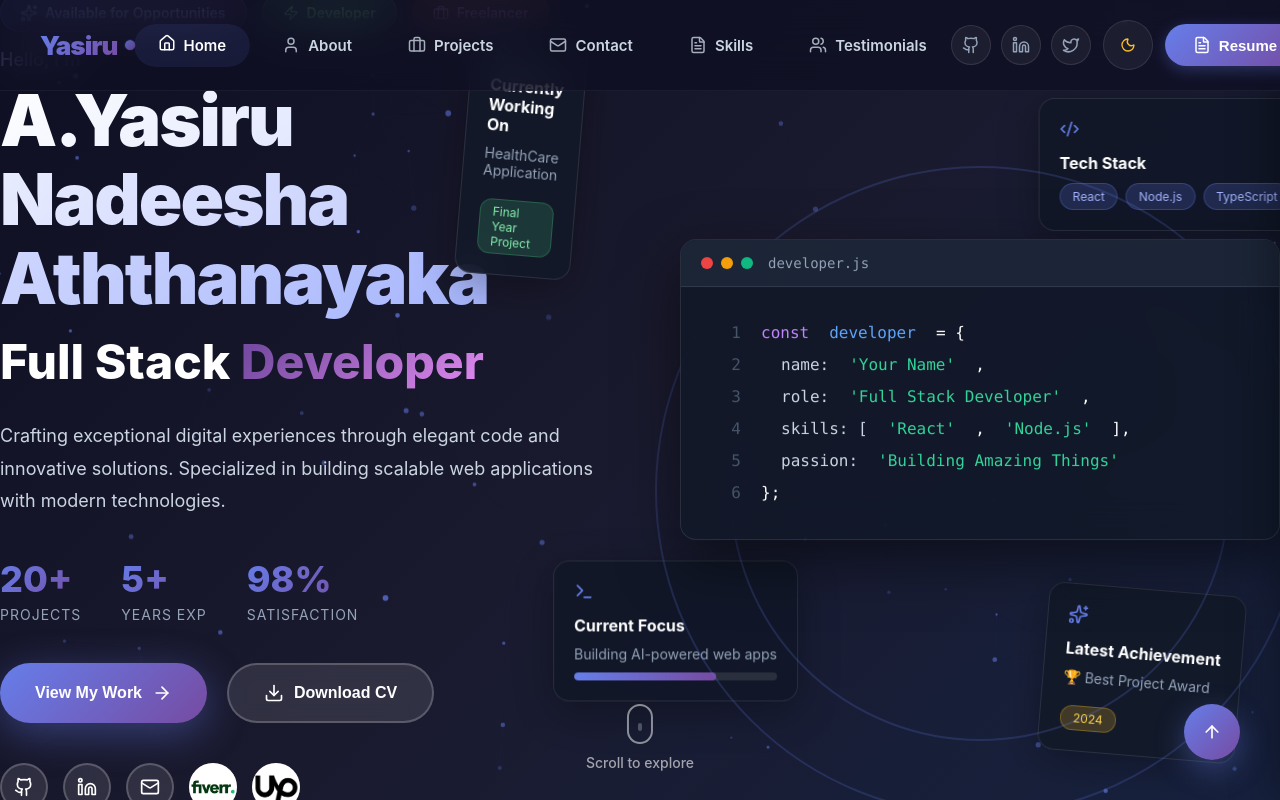
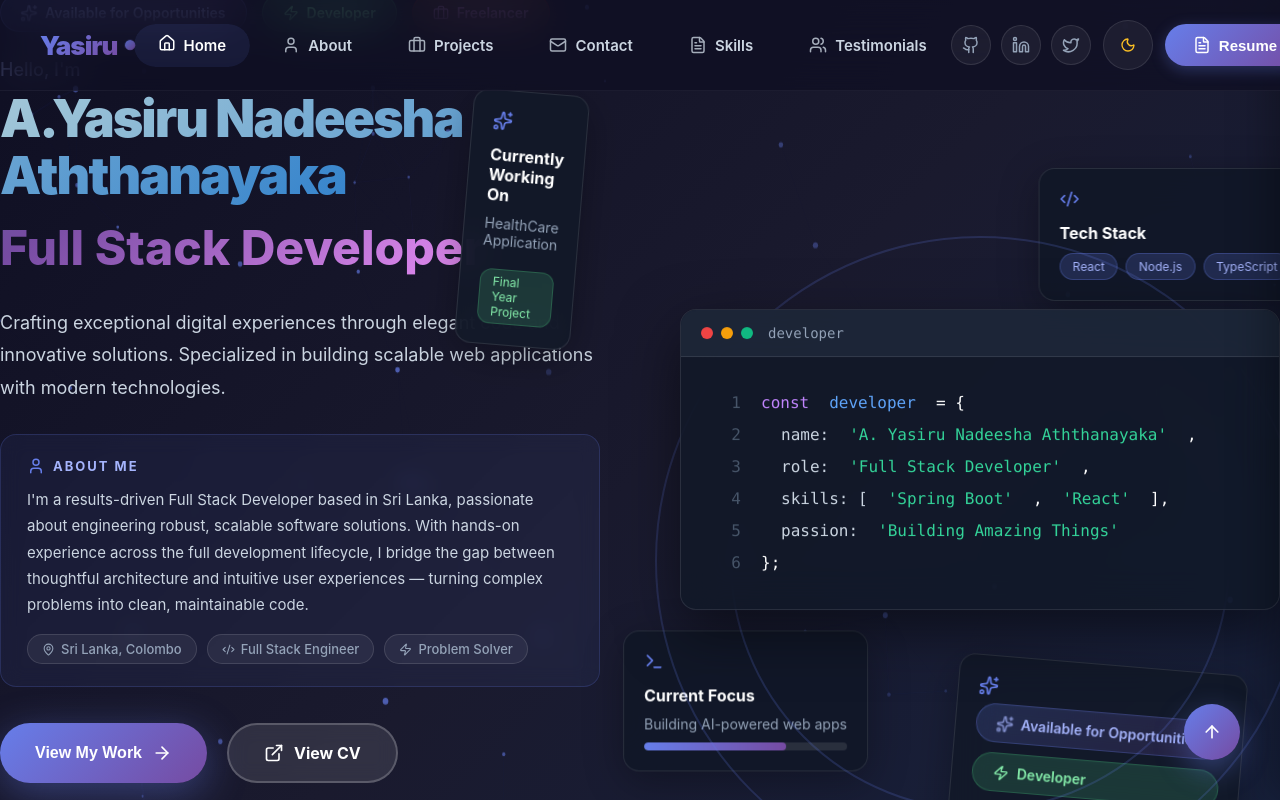
Before and after one commit to yasirunadeeshaa/My-Professional-Portfolio, a React (Vite) app: page / in a window 1280 px wide. Shown: the top 800 px of the page. Built offline with nearby package versions, Linux system fonts and the light colour scheme.

Commit message:
update portfolio

```diff
--- a/src/components/Hero.jsx
+++ b/src/components/Hero.jsx
@@ -1,5 +1,5 @@
 import React, { useEffect, useRef } from 'react';
-import { ArrowRight, Github, Linkedin, Mail, Code2, Sparkles, Terminal, Zap, Download, ExternalLink, Briefcase } from 'lucide-react';
+import { ArrowRight, Github, Linkedin, Mail, Code2, Sparkles, Terminal, Zap, Download, ExternalLink, Briefcase, User, MapPin, GraduationCap, Heart } from 'lucide-react';
 import Fiverr from '../assets/fiverr.png';
 import Upwork from '../assets/upwok2.png';
 
@@ -120,8 +120,7 @@ const PortfolioHero = () => {
                 <span className="ph-cursor-blink">|</span>
               </h1>
               <h2 className="ph-hero-title">
-                Full Stack
-                <span className="ph-gradient-text"> Developer</span>
+                <span className="ph-gradient-text">Full Stack Developer</span>
               </h2>
 
               <p className="ph-hero-description">
@@ -129,19 +128,28 @@ const PortfolioHero = () => {
                 Specialized in building scalable web applications with modern technologies.
               </p>
 
-              {/* Stats */}
-              <div className="ph-hero-stats">
-                <div className="ph-stat-item">
-                  <span className="ph-stat-number">20+</span>
-                  <span className="ph-stat-label">Projects</span>
+              {/* About Me Section */}
+              <div className="ph-about-me">
+                <div className="ph-about-header">
+                  <User size={18} className="ph-about-icon" />
+                  <span className="ph-about-title">About Me</span>
                 </div>
-                <div className="ph-stat-item">
-                  <span className="ph-stat-number">5+</span>
-                  <span className="ph-stat-label">Years Exp</span>
-                </div>
-                <div className="ph-stat-item">
-                  <span className="ph-stat-number">98%</span>
-                  <span className="ph-stat-label">Satisfaction</span>
+                <p className="ph-about-text">
+                  I'm a results-driven Full Stack Developer based in Sri Lanka, passionate about
+                  engineering robust, scalable software solutions. With hands-on experience across
+                  the full development lifecycle, I bridge the gap between thoughtful architecture
+                  and intuitive user experiences — turning complex problems into clean, maintainable code.
+                </p>
+                <div className="ph-about-tags">
+                  <span className="ph-about-tag">
+                    <MapPin size={13} /> Sri Lanka, Colombo
+                  </span>
+                  <span className="ph-about-tag">
+                    <Code2  size={13} /> Full Stack Engineer
+                  </span>
+                  <span className="ph-about-tag">
+                    <Zap size={13} /> Problem Solver
+                  </span>
                 </div>
               </div>
 
@@ -152,10 +160,14 @@ const PortfolioHero = () => {
                   <ArrowRight size={20} className="ph-btn-icon" />
                   <div className="ph-btn-shine"></div>
                 </button>
-                <button className="ph-btn-secondary">
+                <a href="/yasiru.pdf" target="_blank" rel="noopener noreferrer" className="ph-btn-secondary" style={{textDecoration:'none'}}>
+                  <ExternalLink size={20} />
+                  <span>View CV</span>
+                </a>
+                <a href="/yasiru.pdf" download="Yasiru_Nadeesha_CV.pdf" className="ph-btn-secondary" style={{textDecoration:'none'}}>
                   <Download size={20} />
                   <span>Download CV</span>
-                </button>
+                </a>
               </div>
 
               {/* Social Links */}
@@ -190,7 +202,7 @@ const PortfolioHero = () => {
                     <span className="ph-dot ph-dot-yellow"></span>
                     <span className="ph-dot ph-dot-green"></span>
                   </div>
-                  <span className="ph-file-name">developer.js</span>
+                  <span className="ph-file-name">developer</span>
                 </div>
                 <div className="ph-card-body">
                   <div className="ph-code-line">
@@ -201,7 +213,7 @@ const PortfolioHero = () => {
                   <div className="ph-code-line">
                     <span className="ph-line-number">2</span>
                     <span className="ph-indent">name: </span>
-                    <span className="ph-code-string">'Your Name'</span>,
+                    <span className="ph-code-string">'A. Yasiru Nadeesha Aththanayaka'</span>,
                   </div>
                   <div className="ph-code-line">
                     <span className="ph-line-number">3</span>
@@ -211,8 +223,8 @@ const PortfolioHero = () => {
                   <div className="ph-code-line">
                     <span className="ph-line-number">4</span>
                     <span className="ph-indent">skills: [</span>
-                    <span className="ph-code-string">'React'</span>,{' '}
-                    <span className="ph-code-string">'Node.js'</span>],
+                    <span className="ph-code-string">'Spring Boot'</span>,{' '}
+                    <span className="ph-code-string">'React'</span>],
                   </div>
                   <div className="ph-code-line">
                     <span className="ph-line-number">5</span>
@@ -267,9 +279,20 @@ const PortfolioHero = () => {
                 <div className="ph-float-card ph-achievement-card">
                   <Sparkles size={20} className="ph-card-icon" />
                   <div className="ph-card-content">
-                    <h4>Latest Achievement</h4>
-                    <p>🏆 Best Project Award</p>
-                    <span className="ph-achievement-badge">2024</span>
+                    {/* <h4>Latest Achievement</h4>
+                    <p>🏆 Best Project Award</p> */}
+                    <span className="ph-status-badge">
+                      <Sparkles size={16} className="ph-badge-icon" />
+                      Available for Opportunities
+                    </span>
+                    <span className="ph-verified-badge">
+                      <Zap size={16} />
+                      Developer
+                    </span>
+                    <span className="ph-freelancer-badge">
+                      <Briefcase size={16} />
+                      Freelancer
+                    </span>
                   </div>
                 </div>
               </div>
@@ -356,9 +379,10 @@ const PortfolioHero = () => {
         }
 
         .ph-status-badge, .ph-verified-badge , .ph-freelancer-badge {
-          display: inline-flex;
+          display: flex;
           align-items: center;
           gap: 8px;
+          margin-bottom: 10px;
           padding: 10px 20px;
           border-radius: 50px;
           font-size: 14px;
@@ -411,22 +435,27 @@ const PortfolioHero = () => {
         }
 
         .ph-hero-name {
-          font-size: 72px;
+          font-size: 52px;
           font-weight: 900;
           line-height: 1.1;
           margin-bottom: 15px;
           letter-spacing: -2px;
+
         }
 
         .ph-name-text {
-          background: linear-gradient(135deg, #fff 0%, #a5b4fc 100%);
+          background: linear-gradient(120deg, #7c8cf8, #e879a0);
+          -webkit-background-clip: text;
+          -webkit-text-fill-colo
+          font-style: italic;
+          background: linear-gradient(135deg, #a4c8d8 0%, #3684cc 100%);
           -webkit-background-clip: text;
           -webkit-text-fill-color: transparent;
           background-clip: text;
         }
 
         .ph-cursor-blink {
-          color: #667eea;
+          color: #939bc0;
           animation: ph-blink 1s infinite;
         }
 
@@ -443,7 +472,7 @@ const PortfolioHero = () => {
         }
 
         .ph-gradient-text {
-          background: linear-gradient(135deg, #667eea 0%, #764ba2 50%, #f093fb 100%);
+          background: linear-gradient(135deg, #3b87a5 0%, #764ba2 50%, #f093fb 100%);
           -webkit-background-clip: text;
           -webkit-text-fill-color: transparent;
           background-clip: text;
@@ -460,35 +489,68 @@ const PortfolioHero = () => {
           font-size: 18px;
           line-height: 1.8;
           color: #cbd5e1;
-          margin-bottom: 40px;
+          margin-bottom: 30px;
         }
 
-        .ph-hero-stats {
-          display: flex;
-          gap: 40px;
-          margin-bottom: 40px;
+        /* About Me */
+        .ph-about-me {
+          background: rgba(102, 126, 234, 0.07);
+          border: 1px solid rgba(102, 126, 234, 0.2);
+          border-radius: 16px;
+          padding: 22px 26px;
+          margin-bottom: 36px;
+          backdrop-filter: blur(10px);
+          animation: ph-fadeInUp 1s ease-out 0.4s both;
         }
 
-        .ph-stat-item {
-          display: flex;
-          flex-direction: column;
-          gap: 5px;
+        @keyframes ph-fadeInUp {
+          from { opacity: 0; transform: translateY(20px); }
+          to { opacity: 1; transform: translateY(0); }
         }
 
-        .ph-stat-number {
-          font-size: 36px;
-          font-weight: 800;
-          background: linear-gradient(135deg, #667eea, #764ba2);
-          -webkit-background-clip: text;
-          -webkit-text-fill-color: transparent;
-          background-clip: text;
+        .ph-about-header {
+          display: flex;
+          align-items: center;
+          gap: 8px;
+          margin-bottom: 12px;
         }
 
-        .ph-stat-label {
-          font-size: 14px;
+        .ph-about-icon {
+          color: #667eea;
+        }
+
+        .ph-about-title {
+          font-size: 13px;
+          font-weight: 700;
+          text-transform: uppercase;
+          letter-spacing: 2px;
+          color: #a5b4fc;
+        }
+
+        .ph-about-text {
+          font-size: 15px;
+          line-height: 1.75;
+          color: #cbd5e1;
+          margin-bottom: 16px;
+        }
+
+        .ph-about-tags {
+          display: flex;
+          flex-wrap: wrap;
+          gap: 10px;
+        }
+
+        .ph-about-tag {
+          display: inline-flex;
+          align-items: center;
+          gap: 6px;
+          padding: 6px 14px;
+          background: rgba(255, 255, 255, 0.06);
+          border: 1px solid rgba(255, 255, 255, 0.12);
+          border-radius: 30px;
+          font-size: 13px;
           color: #94a3b8;
-          text-transform: uppercase;
-          letter-spacing: 1px;
+          font-weight: 500;
         }
 
         .ph-hero-cta {
@@ -590,7 +652,6 @@ const PortfolioHero = () => {
           object-fit: contain;
           transition: filter 0.3s ease;
         }
-
 
         /* Right Visual */
         .ph-hero-right {
@@ -764,7 +825,7 @@ const PortfolioHero = () => {
 
         .ph-project-card {
           bottom: 10%;
-          left: -120px;
+          left: -50px;
           animation: ph-float-2 10s ease-in-out infinite;
         }
 
@@ -790,7 +851,7 @@ const PortfolioHero = () => {
         }
 
         .ph-achievement-card {
-          bottom: -30px;
+          bottom: -90px;
           right: 40px;
           animation: ph-float-3 12s ease-in-out infinite;
         }
@@ -926,7 +987,6 @@ const PortfolioHero = () => {
             order: -1;
           }
 
-
           .ph-visual-container {
             height: 400px;
           }
@@ -953,12 +1013,8 @@ const PortfolioHero = () => {
             font-size: 28px;
           }
 
-          .ph-hero-stats {
-            gap: 20px;
-          }
-
-          .ph-stat-number {
-            font-size: 28px;
+          .ph-about-tags {
+            flex-direction: column;
           }
 
           .ph-hero-cta {
```
Lines whose indentation alone changed are shown as unchanged.
